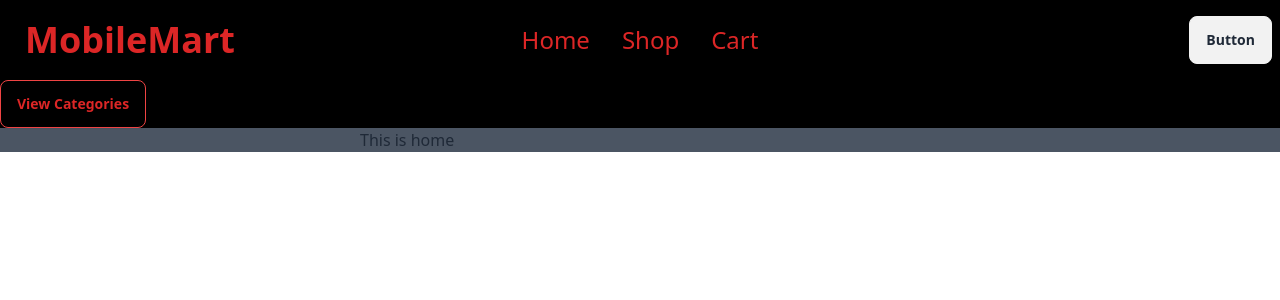
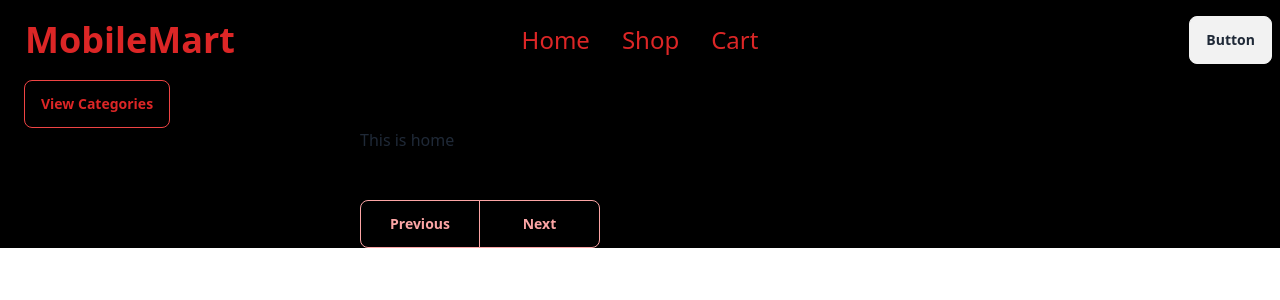
Before and after one commit to huzaifa1230/mobileMart, a React (Create React App) app: page / in a window 1280 px wide. Shown: the top 300 px of the page. Built offline with nearby package versions, Linux system fonts and the light colour scheme.

Commit message:
navbar update

```diff
--- a/src/Components/Home.jsx
+++ b/src/Components/Home.jsx
@@ -1,7 +1,17 @@
 import React from "react";
 
 function Home() {
-  return <div className="pl-[360px] bg-gray-600 ">This is home</div>;
+  return (
+    <div className="pl-[360px] bg-black ">
+      This is home
+      <div className="join grid grid-cols-2 w-60 pt-12">
+        <button className="join-item btn btn-outline text-red-300">
+          Previous
+        </button>
+        <button className="join-item btn btn-outline text-red-300">Next</button>
+      </div>
+    </div>
+  );
 }
 
 export default Home;
--- a/src/Components/Sidebar.jsx
+++ b/src/Components/Sidebar.jsx
@@ -4,22 +4,22 @@ function Sidebar() {
   return (
     <div className="drawer ">
       <input id="my-drawer" type="checkbox" className="drawer-toggle" />
-      <div className="drawer-content bg-black text-red-600">
+      <div className="drawer-content bg-black text-red-600 pl-6">
         {/* Page content here */}
         <label
           htmlFor="my-drawer"
-          className="btn bg-black text-red-600 border-red-500 drawer-button hover:bg-red-900 hover:text-black"
+          className=" btn bg-black text-red-600 border-red-500 drawer-button hover:bg-red-900 hover:text-black"
         >
           View Categories
         </label>
       </div>
-      <div className="drawer-side pt-[128px]">
+      <div className="drawer-side pt-[80px]">
         <label
           htmlFor="my-drawer"
           aria-label="close sidebar"
           className="drawer-overlay "
         ></label>
-        <ul className="menu p-4 w-80 min-h-full bg-black text-red-600 text-base-content ">
+        <ul className="menu p-4 w-80 min-h-full bg-red-950 text-xl text-red-300 font-bold rounded-md ">
           <h1 className="text-white text-2xl pt-12 pb-3">Categories</h1>
 
           <li>
```
